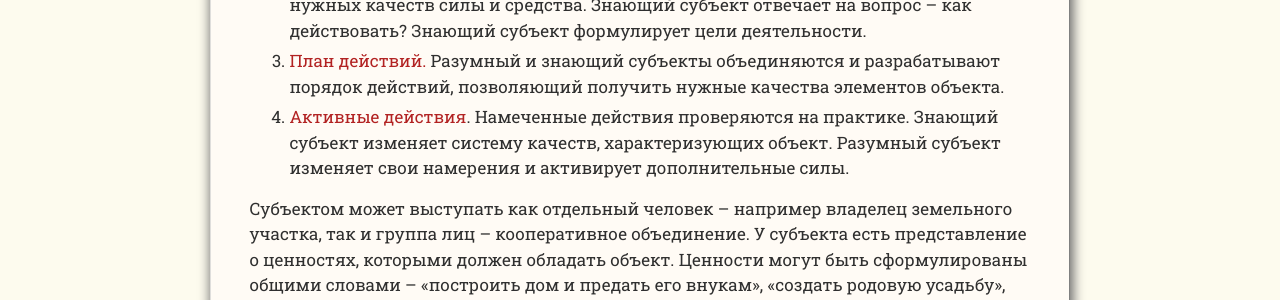
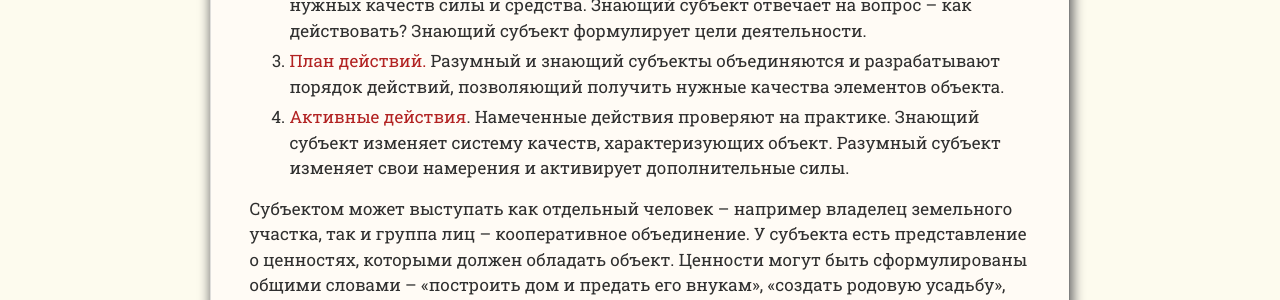
Before and after one commit to SergSi/land-use-art, a Jekyll site: the page built from _posts/2024-12-07-alhimia.md, in a window 1280 px wide and 900 px high, scrolled down 5363 px. Shown: the part 155-455 px from the top of the window. Built offline with Jekyll 4.4.1, drawn with Linux system fonts in a browser that asks for light colours; some web fonts are replaced.

Commit message:
Update 2024-12-07-alhimia.md

```diff
--- a/_posts/2024-12-07-alhimia.md
+++ b/_posts/2024-12-07-alhimia.md
@@ -97,7 +97,7 @@
 1. **Включение разума**. Выделение субъектов деятельности. Преобразование желаний субъектов в возможные действия, в результате чего появляется разумный субъект, который отвечает на вопрос – зачем, почему надо действовать? Разумный субъект определяет ценность получаемых результатов – свойств объекта.
 3. **Применение знаний**. Субъект, обладающий знаниями, обособляет объект из окружающей действительности, выделяет сущностные элементы объекта, систематизирует качества элементов – устанавливает меру, пропорции, иерархию, взаимодействие, соотношения качеств, рассчитывает необходимые для получения нужных качеств силы и средства. Знающий субъект отвечает на вопрос – как действовать? Знающий субъект формулирует цели деятельности.
 4. **План действий.** Разумный и знающий субъекты объединяются и разрабатывают порядок действий, позволяющий получить нужные качества элементов объекта.
-5. **Активные действия**. Намеченные действия проверяются на практике. Знающий субъект изменяет систему качеств, характеризующих объект. Разумный субъект изменяет свои намерения и активирует дополнительные силы.
+5. **Активные действия**. Намеченные действия проверяют на практике. Знающий субъект изменяет систему качеств, характеризующих объект. Разумный субъект изменяет свои намерения и активирует дополнительные силы.
 
 Субъектом может выступать как отдельный человек – например владелец земельного участка, так и группа лиц – кооперативное объединение. У субъекта есть представление о ценностях, которыми должен обладать объект. Ценности могут быть сформулированы общими словами – «построить дом и предать его внукам», «создать родовую усадьбу», «иметь недорогой личный дом рядом с Москвой», «завести фермерское хозяйство». Обычно одновременно действуют несколько субъектов, у которых разные представления о ценности объекта. Так, для продавца земельного участка главная ценность – прибыль от продажи, а для покупателя – условия строительства и проживания. Также могут быть участники, которые никак не оценивают объект – например, поселковой администрации может быть безразлично строительство садоводства на межселенной территории.
 
```
